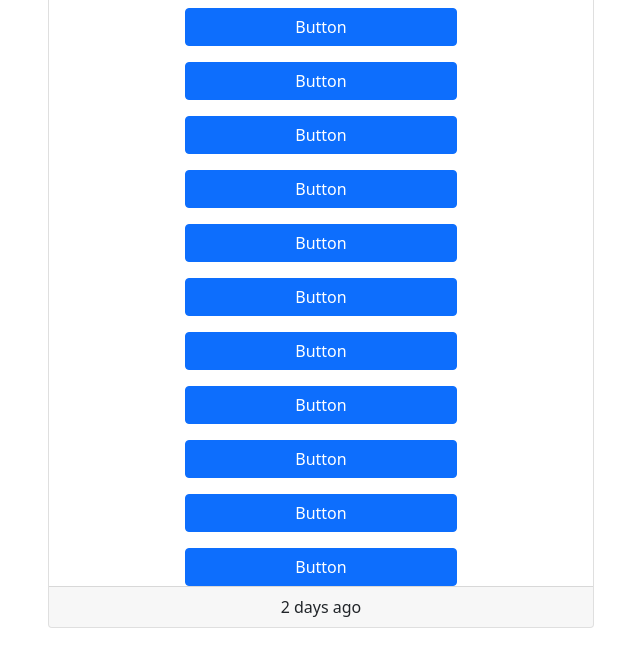
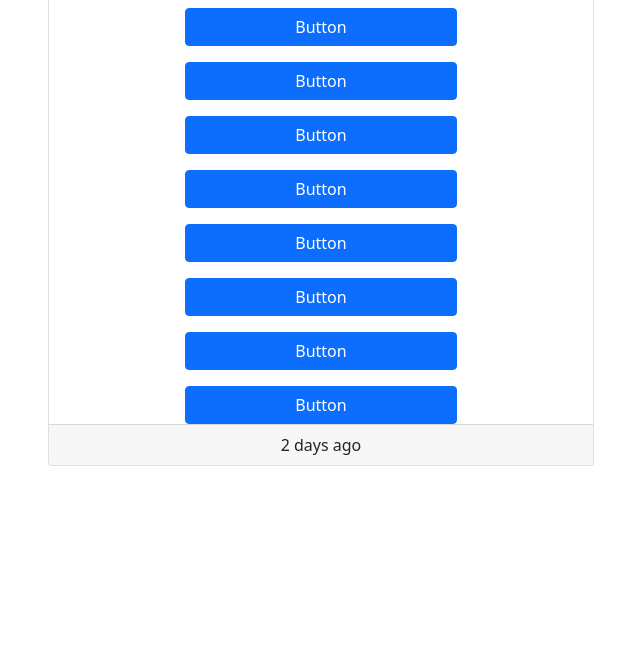
Before and after one commit to vishalwab/boots, a plain HTML site: page index.html in a window 1280 px wide. Shown: the part 82-748 px from the top of the page, without its empty margins (319-959 px from the left). Drawn offline with nearby package versions, Linux system fonts and the light colour scheme.

Commit message:
Update index.html

```diff
--- a/index.html
+++ b/index.html
@@ -27,9 +27,7 @@
   <button class="btn btn-primary" type="button">Button</button>
   <button class="btn btn-primary" type="button">Button</button>
   <button class="btn btn-primary" type="button">Button</button>
-  <button class="btn btn-primary" type="button">Button</button>
-  <button class="btn btn-primary" type="button">Button</button>
-  <button class="btn btn-primary" type="button">Button</button>
+
 
 </div>
 
```
